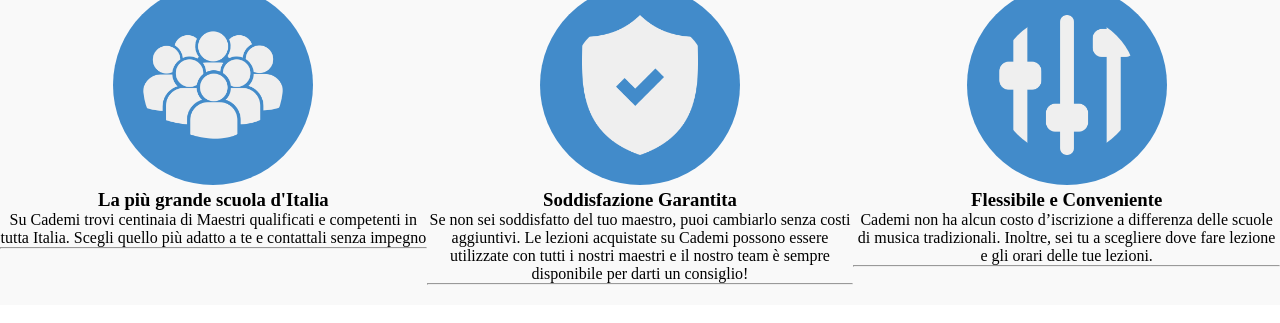
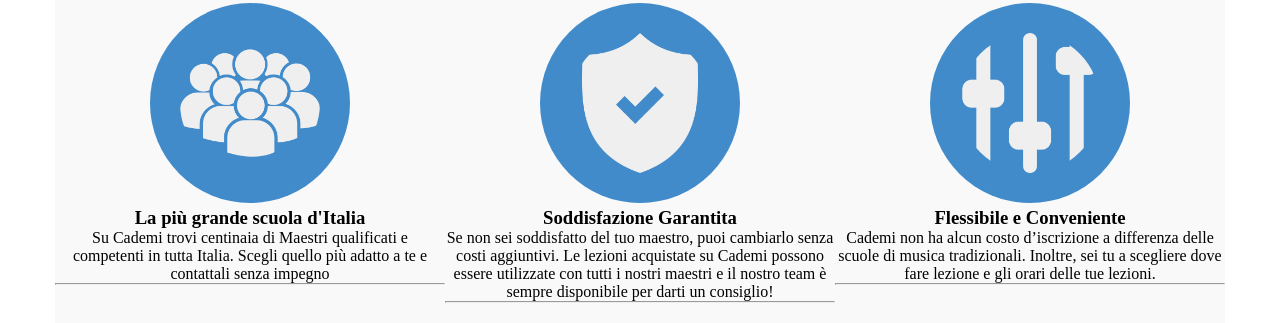
Before and after one commit to templarec/html-css-resp-wannabe-12bool, a plain HTML site: page index.html in a window 1280 px wide. Shown: the part 750-1073 px from the top of the page. Drawn offline with Linux system fonts and the light colour scheme.

Commit message:
Esercizio completato
added container in dektop mode

```diff
--- a/css/master.css
+++ b/css/master.css
@@ -23,6 +23,9 @@
 }
 
 @media all and (min-width: 992px) {
+  .container {
+    max-width: 1170px;
+  }
   #lezioni, #why {
     background-color: #F9F9F9;
 }
```
